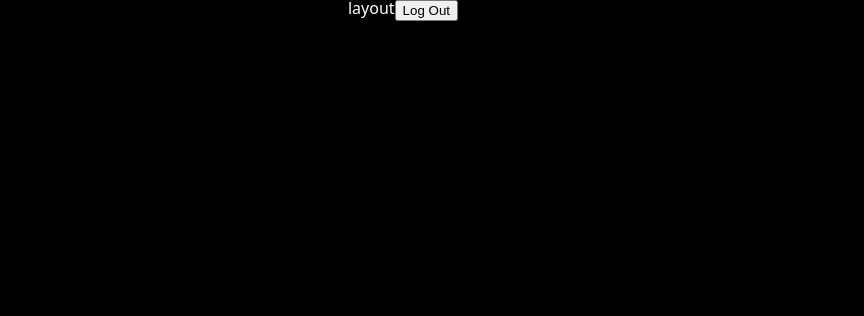
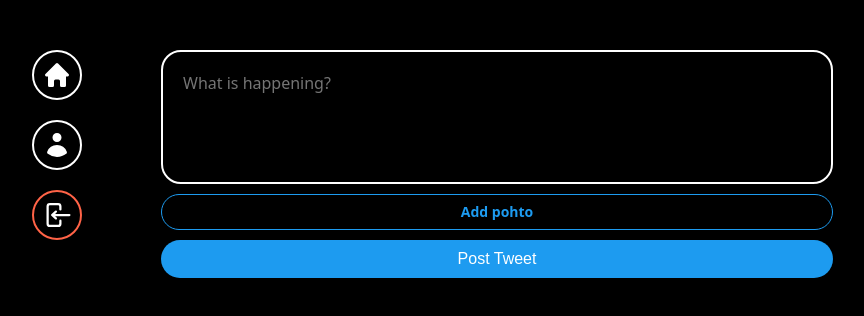
Before and after one commit to rabbitmyo/nomadclone-contest, a React (Vite) app: page / in a window 1280 px wide. Shown: the top 316 px of the page, without its empty margins (237-1101 px from the left). Built offline with nearby package versions, Linux system fonts and the light colour scheme; no server answers; sample sign-in values are in the browser's storage.

Commit message:
tweet create

```diff
--- a/src/components/layout.tsx
+++ b/src/components/layout.tsx
@@ -1,10 +1,108 @@
-import {Outlet} from "react-router-dom";
+import {Link, Outlet, useNavigate} from "react-router-dom";
+import styled from "styled-components";
+import { auth } from "../firebase";
+
+const Wrapper = styled.div`
+    display: grid;
+    gap: 20px;
+    grid-template-columns: 1fr 4fr;
+    height: 100px;
+    padding: 50px 0px;
+    width: 100%;
+    max-width: 860px;
+`;
+
+const Menu = styled.div`
+    display: flex;
+    flex-direction: column;
+    align-items: center;
+    gap: 20px;
+`;
+
+const MenuItem = styled.div`
+    cursor: pointer;
+    display: flex;
+    align-items: center;
+    justify-content: center;
+    border: 2px solid white;
+    height: 50px;
+    width: 50px;
+    border-radius: 50%;
+    svg{
+        width: 30px;
+        fill: white;
+    }
+    &.log-out{
+        border-color: tomato;
+        fill: tomato;
+    }
+`;
+
 
 export default function Layout(){
+    const navigate = useNavigate();
+    const onLogOut = async () =>{
+        const ok = confirm("Are you sure want to logout?");
+        if(ok){
+            await auth.signOut();
+            navigate("/login");
+        }
+    }
     return(
-        <>
-            <h2>layout</h2>
+        <Wrapper>
+            <Menu>
+                <Link to="/">
+                    <MenuItem>
+                    <svg
+                        fill="currentColor"
+                        viewBox="0 0 20 20"
+                        xmlns="http://www.w3.org/2000/svg"
+                        aria-hidden="true"
+                    >
+                        <path
+                            clipRule="evenodd"
+                            fillRule="evenodd"
+                            d="M9.293 2.293a1 1 0 011.414 0l7 7A1 1 0 0117 11h-1v6a1 1 0 01-1 1h-2a1 1 0 01-1-1v-3a1 1 0 00-1-1H9a1 1 0 00-1 1v3a1 1 0 01-1 1H5a1 1 0 01-1-1v-6H3a1 1 0 01-.707-1.707l7-7z"
+                        />
+                    </svg>
+                    </MenuItem>
+                </Link>
+                <Link to="/profile">
+                    <MenuItem>
+                    <svg
+                        fill="currentColor"
+                        viewBox="0 0 20 20"
+                        xmlns="http://www.w3.org/2000/svg"
+                        aria-hidden="true"
+                    >
+                        <path
+                            d="M10 8a3 3 0 100-6 3 3 0 000 6zM3.465 14.493a1.23 1.23 0 00.41 1.412A9.957 9.957 0 0010 18c2.31 0 4.438-.784 6.131-2.1.43-.333.604-.903.408-1.41a7.002 7.002 0 00-13.074.003z"
+                        >
+                        </path>
+                    </svg>
+                    </MenuItem>
+                </Link>
+                <MenuItem onClick={onLogOut} className="log-out">
+                    <svg
+                        fill="currentColor"
+                        viewBox="0 0 20 20"
+                        xmlns="http://www.w3.org/2000/svg"
+                        aria-hidden="true"
+                    >
+                        <path
+                            clipRule="evenodd"
+                            fillRule="evenodd"
+                            d="M3 4.25A2.25 2.25 0 015.25 2h5.5A2.25 2.25 0 0113 4.25v2a.75.75 0 01-1.5 0v-2a.75.75 0 00-.75-.75h-5.5a.75.75 0 00-.75.75v11.5c0 .414.336.75.75.75h5.5a.75.75 0 00.75-.75v-2a.75.75 0 011.5 0v2A2.25 2.25 0 0110.75 18h-5.5A2.25 2.25 0 013 15.75V4.25z"
+                        />
+                        <path
+                            clipRule="evenodd"
+                            fillRule="evenodd"
+                            d="M19 10a.75.75 0 00-.75-.75H8.704l1.048-.943a.75.75 0 10-1.004-1.114l-2.5 2.25a.75.75 0 000 1.114l2.5 2.25a.75.75 0 101.004-1.114l-1.048-.943h9.546A.75.75 0 0019 10z"
+                        />
+                    </svg>
+                </MenuItem>
+            </Menu>
             <Outlet />
-        </>
+        </Wrapper>
     );
 }
--- /dev/null
+++ b/src/components/post-tweet-form.tsx
@@ -0,0 +1,116 @@
+import { addDoc, collection, updateDoc } from "firebase/firestore";
+import React, { useState } from "react";
+import styled from "styled-components"
+import { auth, db, storage } from "../firebase";
+import { getDownloadURL, ref, uploadBytes } from "firebase/storage";
+
+const Form = styled.form`
+    display: flex;
+    flex-direction: column;
+    gap: 10px;
+`;
+
+const TextArea = styled.textarea`
+    border: 2px solid white;
+    padding: 20px;
+    border-radius: 20px;
+    font-size: 16px;
+    color: white;
+    background-color: black;
+    width: 100%;
+    resize: none;
+    &::placeholder{
+        font-size: 16px;
+        font-family: system-ui, -apple-system, BlinkMacSystemFont, 'Segoe UI', Roboto, Oxygen, Ubuntu, Cantarell, 'Open Sans', 'Helvetica Neue', sans-serif;
+    }
+    &:focus{
+        outline: none;
+        border-color: #1d9bf0;
+    }
+`;
+
+const AttachFileButton = styled.label`
+    padding: 10px 0px;
+    color: #1d9bf0;
+    text-align: center;
+    border-radius: 20px;
+    border: 1px solid #1d9bf0;
+    font-size: 14px;
+    font-weight: 600;
+    cursor: pointer;
+`;
+
+const AttachFileInput = styled.input`
+    display: none;
+`;
+
+const SubmitBtn = styled.input`
+    background-color: #1d9bf0;
+    color: white;
+    border: none;
+    padding: 10px 0px;
+    border-radius: 20px;
+    font-size: 16px;
+    cursor: pointer;
+    &:hover,
+    &:active{
+        opacity: 0.9;
+    }
+`;
+
+export default function PostTweetForm(){
+    const [isLoading, setLoading] = useState(false);
+    const [tweet, setTweet] = useState("");
+    const [file, setFile] = useState<File|null>(null);
+    const onChange = (e: React.ChangeEvent<HTMLTextAreaElement>) =>{
+        setTweet(e.target.value);
+    };
+    const onFileChange = (e: React.ChangeEvent<HTMLInputElement>) => {
+        const {files} = e?.target;
+        if(files && files.length === 1){
+            setFile(files[0]);
+        }
+    }
+    const onSubmit = async (e:React.FormEvent<HTMLFormElement>) => {
+        e.preventDefault();
+        const user = auth.currentUser;
+        if(!user || isLoading || tweet === "" || tweet.length > 100){
+            return;
+        }
+        try{
+            setLoading(true);
+            //새 문서 생성
+            const doc = await addDoc(collection(db, "tweets"),{
+                tweet,
+                createAt: Date.now(),
+                username: user.displayName || "Anonymous",
+                userId: user.uid
+            });
+            if(file){
+                //파일 위치 reference 지정
+                const locationRef = ref(storage, `tweets/${user.uid}-${user.displayName}/${doc.id}`);
+                const result = await uploadBytes(locationRef, file);
+                const url = await getDownloadURL(result.ref);
+                updateDoc(doc,{
+                    pohto: url
+                });
+                //사진 업로드 후 리셋
+                setTweet("");
+                setFile(null);
+            }
+        }catch(e){
+            console.log(e);
+        }finally{
+            setLoading(false);
+        }
+
+    }
+    return (
+        <Form onSubmit={onSubmit}>
+            <TextArea required rows={5} maxLength={180} onChange={onChange} value={tweet} placeholder="What is happening?"/>
+            <AttachFileButton htmlFor="file">{file ? "Pohto added" :"Add pohto"}</AttachFileButton>
+            <AttachFileInput onChange={onFileChange} type="file" id="file" accept="image/*"/>
+            <SubmitBtn type="submit" value={isLoading ? "Posting..." : "Post Tweet"}/>
+        </Form>
+    )
+}
--- a/src/firebase.ts
+++ b/src/firebase.ts
@@ -1,5 +1,7 @@
 import { initializeApp } from "firebase/app";
 import { getAuth } from "firebase/auth";
+import { getFirestore } from "firebase/firestore";
+import { getStorage } from "firebase/storage";
 
 const firebaseConfig = {
   apiKey: "AIzaSyDsaxOyodqLzDFyerytCpoPwQnV-fr3eak",
@@ -13,3 +15,7 @@ const firebaseConfig = {
 const app = initializeApp(firebaseConfig);
 
 export const auth = getAuth(app);
+
+export const storage = getStorage(app);
+
+export const db = getFirestore(app);
--- a/src/routes/home.tsx
+++ b/src/routes/home.tsx
@@ -1,12 +1,23 @@
-import { auth } from "../firebase";
+import styled from "styled-components";
+import PostTweetForm from "../components/post-tweet-form";
+//import { auth } from "../firebase";
+
+const Wrapper = styled.div``;
+
 
 export default function Home(){
+    /*
     const logOut = () => {
         auth.signOut();
     };
+    <h1>
+            <button onClick={logOut}>Log Out</button>
+    </h1>
+    */
     return (
-        <h1>
-            <button onClick={logOut}>Log Out</button>
-        </h1>
+        <Wrapper>
+            <PostTweetForm/>
+        </Wrapper>
+
     );
 }
```
